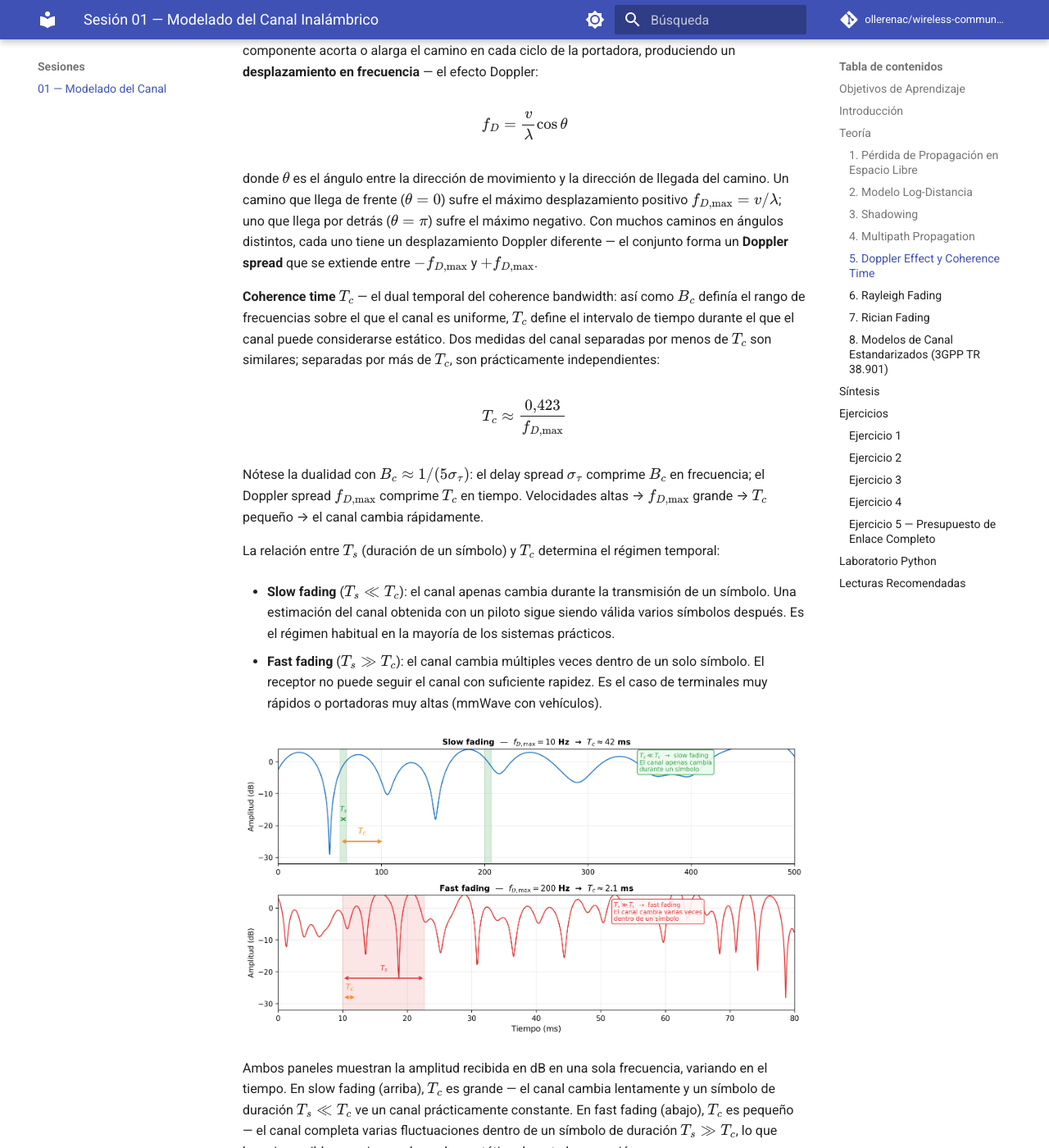
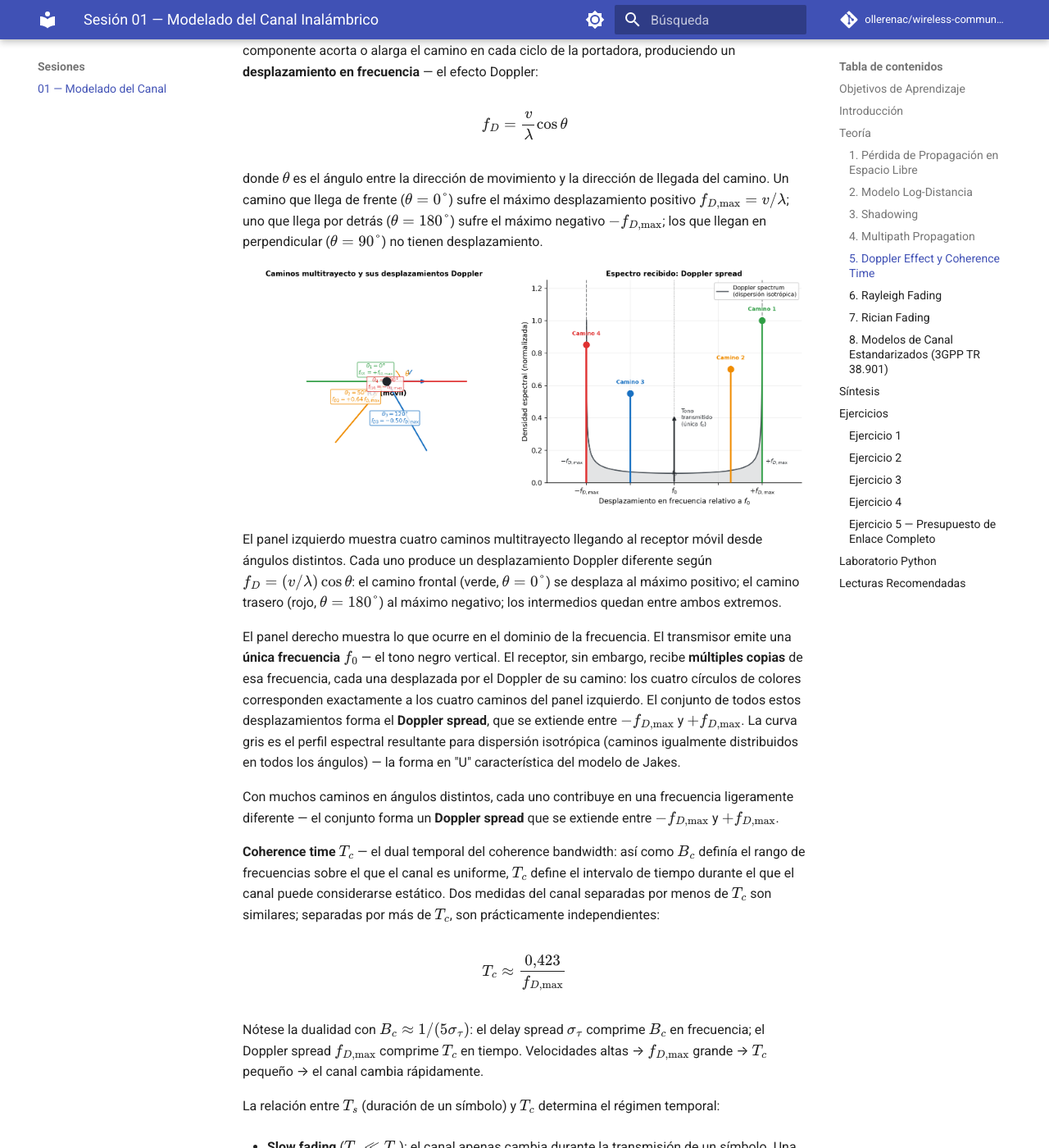
Before and after one commit to ollerenac/wireless-communication-systems, an MkDocs documentation site: the page built from docs/sessions/01-channel-modeling/index.md, in a window 1280 px wide and 1400 px high, scrolled down 8444 px. Shown: the whole window at 82% size. Built offline with MkDocs 1.6.1 and Material for MkDocs 9.7.7, drawn with Linux system fonts in a browser that asks for light colours; comment, search, counter and statistics services are not loaded.

Commit message:
session 01: add Doppler geometry + spectrum figure with explanation
Add doppler-spectrum.png (left: RX moving with 4 paths at different
angles showing per-path f_D; right: single transmitted tone received
as multiple Doppler-shifted copies forming the Jakes Doppler spread).
Insert figure and guided reading after Doppler equation.

Co-Authored-By: Claude Sonnet 4.6 <noreply@anthropic.com>

```diff
--- a/docs/sessions/01-channel-modeling/index.md
+++ b/docs/sessions/01-channel-modeling/index.md
@@ -173,7 +173,15 @@ Imagina un coche circulando a 120 km/h con una conexión 4G activa. A 2 GHz, la
 
 $$f_D = \frac{v}{\lambda}\cos\theta$$
 
-donde $\theta$ es el ángulo entre la dirección de movimiento y la dirección de llegada del camino. Un camino que llega de frente ($\theta=0$) sufre el máximo desplazamiento positivo $f_{D,\text{max}} = v/\lambda$; uno que llega por detrás ($\theta=\pi$) sufre el máximo negativo. Con muchos caminos en ángulos distintos, cada uno tiene un desplazamiento Doppler diferente — el conjunto forma un **Doppler spread** que se extiende entre $-f_{D,\text{max}}$ y $+f_{D,\text{max}}$.
+donde $\theta$ es el ángulo entre la dirección de movimiento y la dirección de llegada del camino. Un camino que llega de frente ($\theta=0°$) sufre el máximo desplazamiento positivo $f_{D,\text{max}} = v/\lambda$; uno que llega por detrás ($\theta=180°$) sufre el máximo negativo $-f_{D,\text{max}}$; los que llegan en perpendicular ($\theta=90°$) no tienen desplazamiento.
+
+![Doppler effect: geometría y espectro](figures/doppler-spectrum.png)
+
+El panel izquierdo muestra cuatro caminos multitrayecto llegando al receptor móvil desde ángulos distintos. Cada uno produce un desplazamiento Doppler diferente según $f_D = (v/\lambda)\cos\theta$: el camino frontal (verde, $\theta=0°$) se desplaza al máximo positivo; el camino trasero (rojo, $\theta=180°$) al máximo negativo; los intermedios quedan entre ambos extremos.
+
+El panel derecho muestra lo que ocurre en el dominio de la frecuencia. El transmisor emite una **única frecuencia** $f_0$ — el tono negro vertical. El receptor, sin embargo, recibe **múltiples copias** de esa frecuencia, cada una desplazada por el Doppler de su camino: los cuatro círculos de colores corresponden exactamente a los cuatro caminos del panel izquierdo. El conjunto de todos estos desplazamientos forma el **Doppler spread**, que se extiende entre $-f_{D,\text{max}}$ y $+f_{D,\text{max}}$. La curva gris es el perfil espectral resultante para dispersión isotrópica (caminos igualmente distribuidos en todos los ángulos) — la forma en "U" característica del modelo de Jakes.
+
+Con muchos caminos en ángulos distintos, cada uno contribuye en una frecuencia ligeramente diferente — el conjunto forma un **Doppler spread** que se extiende entre $-f_{D,\text{max}}$ y $+f_{D,\text{max}}$.
 
 **Coherence time** $T_c$ — el dual temporal del coherence bandwidth: así como $B_c$ definía el rango de frecuencias sobre el que el canal es uniforme, $T_c$ define el intervalo de tiempo durante el que el canal puede considerarse estático. Dos medidas del canal separadas por menos de $T_c$ son similares; separadas por más de $T_c$, son prácticamente independientes:
 
```
Also changed, not shown: docs/sessions/01-channel-modeling/figures/doppler-spectrum.png (added).
